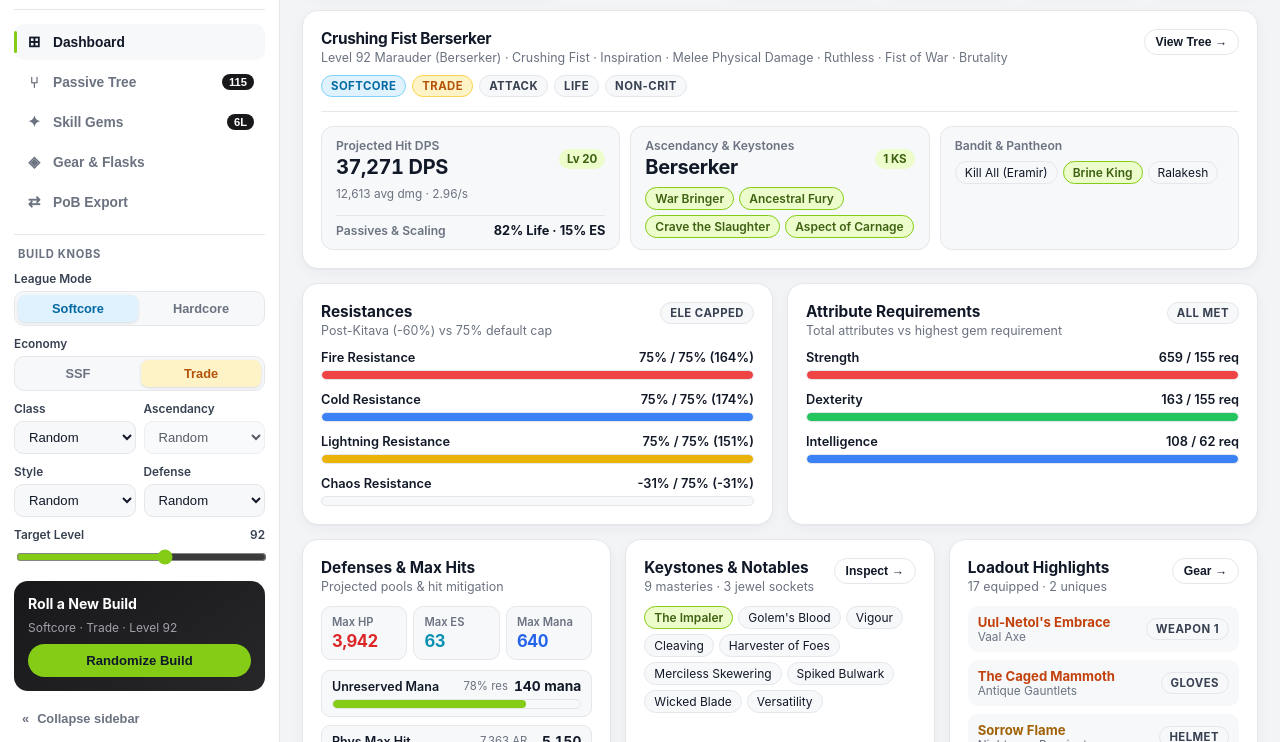
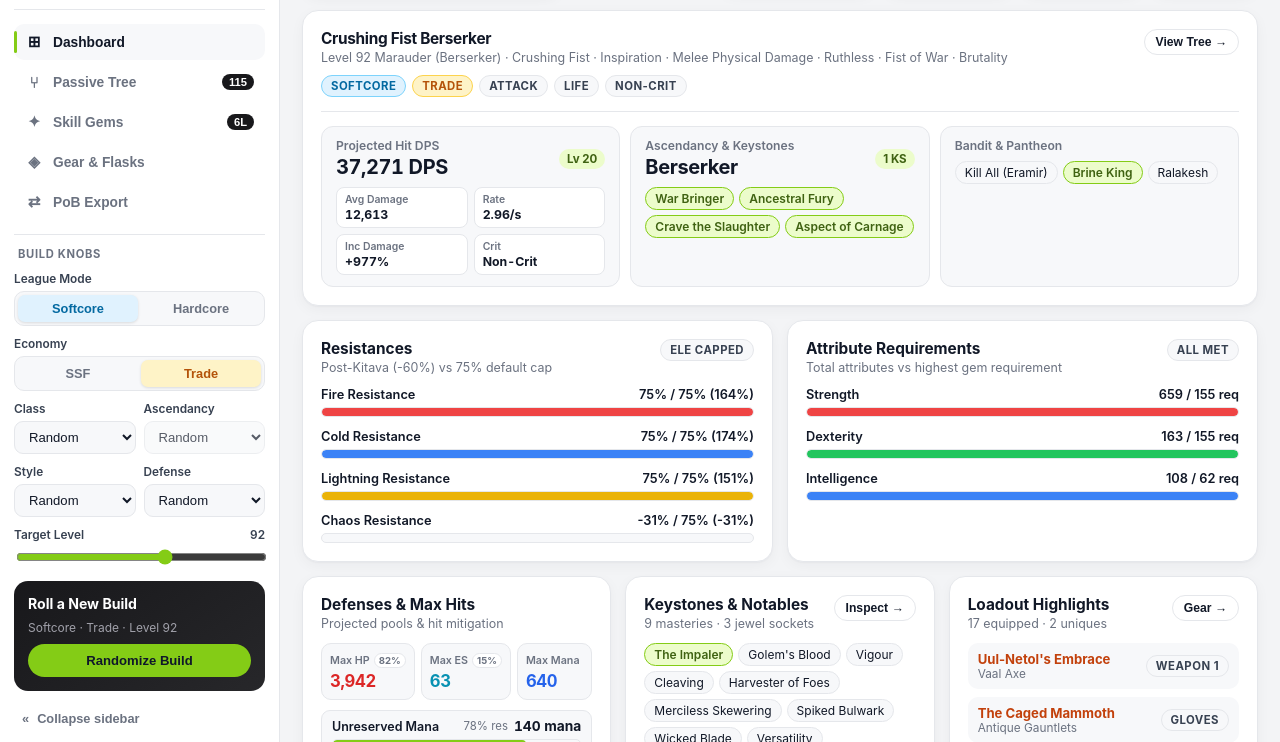
Before and after one commit to jpwoods92/pob-build-randomizer, a website built with Vite: page index.html in a window 1280 px wide. Shown: the part 58-800 px from the top of the page. Built offline with nearby package versions, Linux system fonts and the light colour scheme.

Commit message:
style(dashboard): replace Passives & Scaling with 2x2 damage breakdown and move scaling % badges to Max HP/ES

```diff
--- a/src/main.ts
+++ b/src/main.ts
@@ -363,14 +363,15 @@ async function main() {
               </div>
               <span class="kpi-tag">Lv ${o.skillLevel}</span>
             </div>
-            <div class="hero-dps-meta">
+            <div class="hero-dps-stats">
               ${o.dpsMode === 'Support'
-                ? 'Buffs linked ally'
-                : `${o.hitDmg.toLocaleString()} avg dmg · ${esc(o.rateLabel)}${o.critChancePct > 0 ? ` · ${o.critChancePct}% crit (${o.critMultiPct}%)` : ''}`}
-            </div>
-            <div class="hero-scaling-foot">
-              <span class="kpi-label">Passives &amp; Scaling</span>
-              <span class="hero-scaling-nums">${d.lifePct}% Life · ${d.esPct}% ES</span>
+                ? '<div class="hero-dps-stat"><span>Role</span><strong>Allied Link Buff</strong></div>'
+                : `
+                  <div class="hero-dps-stat"><span>Avg Damage</span><strong>${o.hitDmg.toLocaleString()}</strong></div>
+                  <div class="hero-dps-stat"><span>${o.dpsMode === 'DoT DPS' ? 'DoT Multi' : 'Rate'}</span><strong>${esc(o.rateLabel)}</strong></div>
+                  <div class="hero-dps-stat"><span>Inc Damage</span><strong>+${o.incDamagePct}%</strong></div>
+                  <div class="hero-dps-stat"><span>Crit</span><strong>${o.critChancePct > 0 ? `${o.critChancePct}% / ${o.critMultiPct}%` : 'Non-Crit'}</strong></div>
+                `}
             </div>
           </div>
           <div class="hero-metric hero-metric-col">
@@ -441,15 +442,23 @@ async function main() {
           </div>
           <div class="def-pool-grid">
             <div class="def-stat-box">
-              <span class="def-stat-label">Max HP</span>
+              <div class="def-stat-top">
+                <span class="def-stat-label">Max HP</span>
+                <span class="def-pct-badge" title="${d.lifePct}% increased maximum Life">${d.lifePct}%</span>
+              </div>
               <span class="def-stat-val def-life">${d.maxLife.toLocaleString()}</span>
             </div>
             <div class="def-stat-box">
-              <span class="def-stat-label">Max ES</span>
+              <div class="def-stat-top">
+                <span class="def-stat-label">Max ES</span>
+                <span class="def-pct-badge" title="${d.esPct}% increased maximum Energy Shield">${d.esPct}%</span>
+              </div>
               <span class="def-stat-val def-es">${d.maxEs.toLocaleString()}</span>
             </div>
             <div class="def-stat-box">
-              <span class="def-stat-label">Max Mana</span>
+              <div class="def-stat-top">
+                <span class="def-stat-label">Max Mana</span>
+              </div>
               <span class="def-stat-val def-mana">${d.maxMana.toLocaleString()}</span>
             </div>
           </div>
--- a/src/styles.css
+++ b/src/styles.css
@@ -653,27 +653,35 @@ input[type="range"] {
   white-space: nowrap;
 }
 
-.hero-dps-meta {
-  font-size: 0.74rem;
-  color: var(--muted);
-  line-height: 1.35;
+.hero-dps-stats {
+  display: grid;
+  grid-template-columns: repeat(2, 1fr);
+  gap: 6px;
+  margin-top: auto;
 }
 
-.hero-scaling-foot {
+.hero-dps-stat {
+  background: var(--surface);
+  border: 1px solid var(--border);
+  border-radius: 8px;
+  padding: 5px 8px;
   display: flex;
-  justify-content: space-between;
-  align-items: center;
-  gap: 8px;
-  padding-top: 7px;
-  margin-top: auto;
-  border-top: 1px solid var(--border);
+  flex-direction: column;
+  gap: 1px;
 }
 
-.hero-scaling-nums {
-  font-size: 0.8rem;
+.hero-dps-stat span {
+  font-size: 0.65rem;
+  font-weight: 600;
+  color: var(--muted);
+}
+
+.hero-dps-stat strong {
+  font-size: 0.77rem;
   font-weight: 700;
   color: var(--text);
   white-space: nowrap;
+  font-variant-numeric: tabular-nums;
 }
 
 .def-pool-grid {
@@ -687,17 +695,37 @@ input[type="range"] {
   background: var(--surface-subtle);
   border: 1px solid var(--border);
   border-radius: 10px;
-  padding: 8px 10px;
+  padding: 8px 8px;
   display: flex;
   flex-direction: column;
-  gap: 2px;
+  gap: 3px;
+}
+
+.def-stat-top {
+  display: flex;
+  align-items: center;
+  justify-content: space-between;
+  gap: 4px;
+  min-height: 16px;
 }
 
 .def-stat-label {
-  font-size: 0.7rem;
+  font-size: 0.67rem;
   font-weight: 600;
   color: var(--muted);
   white-space: nowrap;
+}
+
+.def-pct-badge {
+  font-size: 0.6rem;
+  font-weight: 700;
+  padding: 1px 4px;
+  border-radius: 999px;
+  background: var(--surface);
+  border: 1px solid var(--border);
+  color: var(--muted);
+  white-space: nowrap;
+  cursor: help;
 }
 
 .def-stat-val {
```
